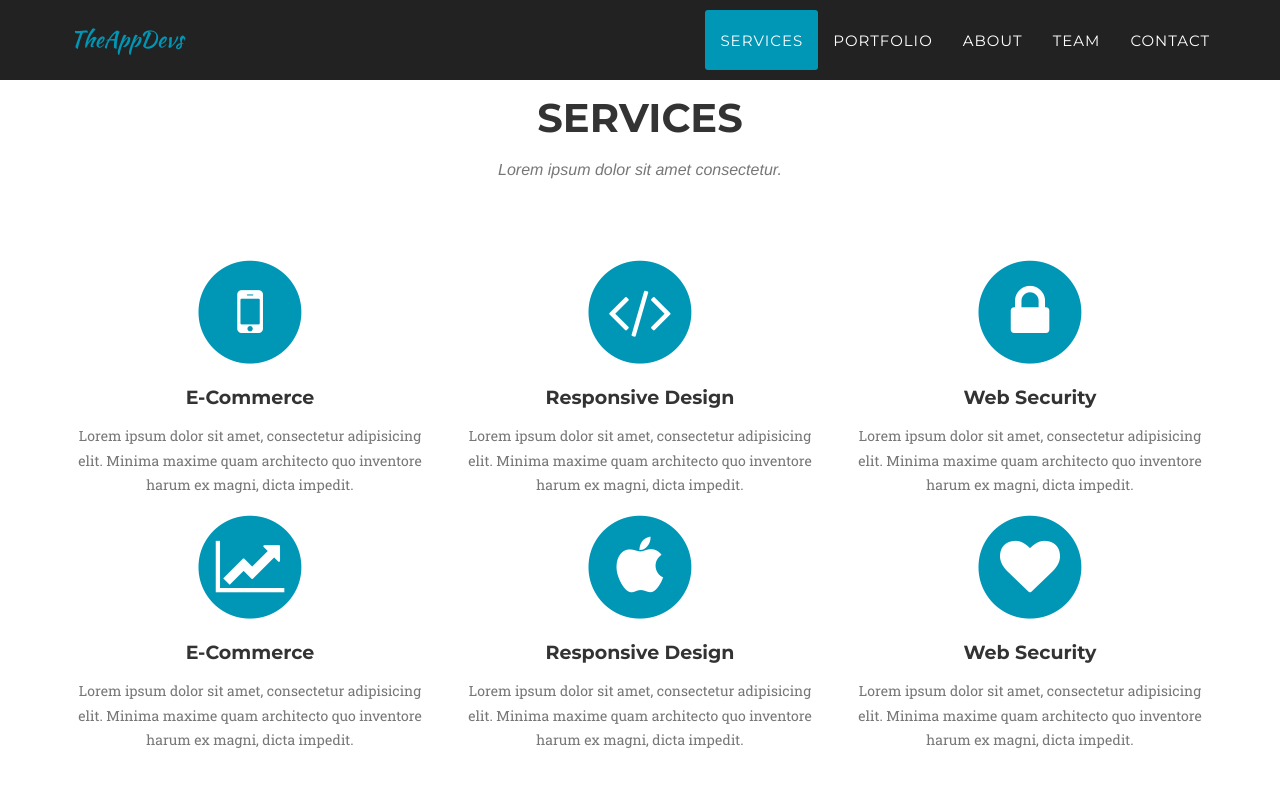
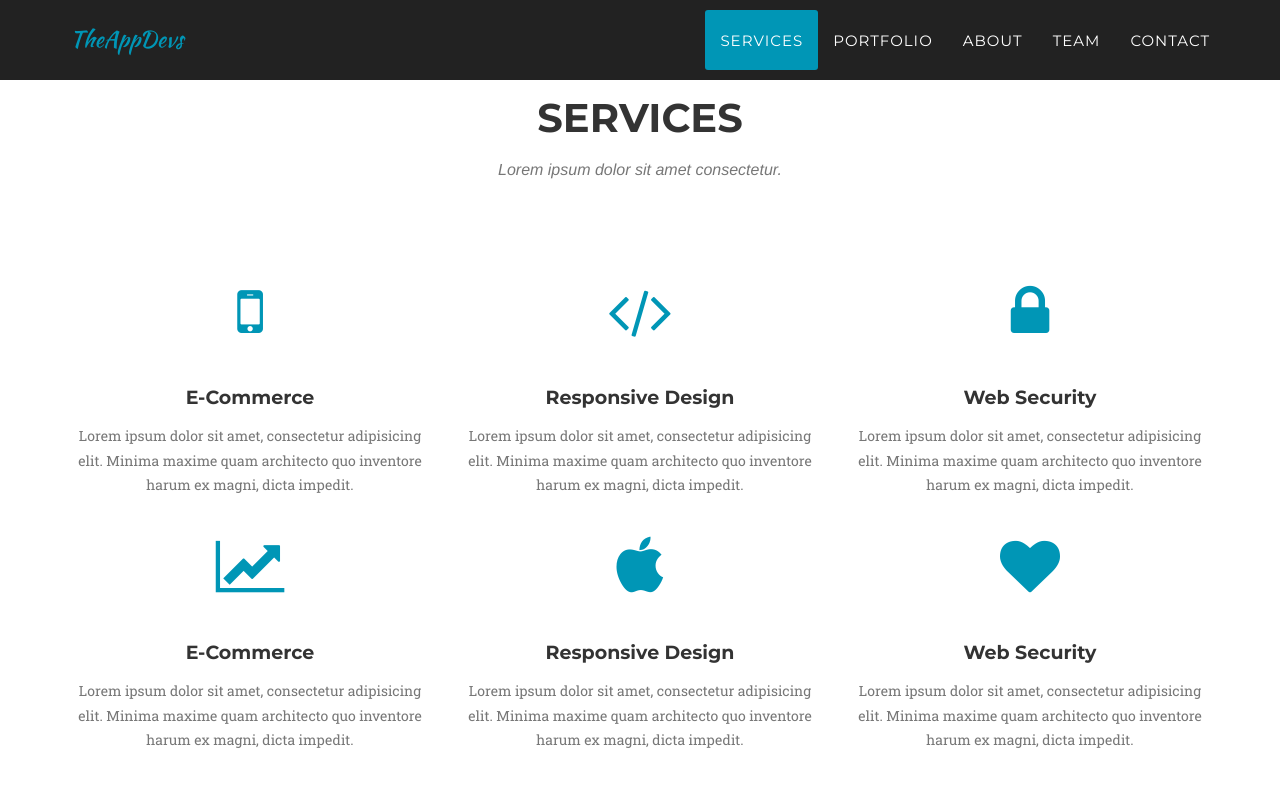
Before and after one commit to TheAppDevs/website, a Jekyll site: the page built from index.html, in a window 1280 px wide and 900 px high, scrolled down 887 px. Shown: the top 787 px of the window. Built offline with Jekyll 4.4.1, drawn with Linux system fonts in a browser that asks for light colours; some web fonts are replaced.

Commit message:
Minor changes

```diff
--- a/_includes/services.html
+++ b/_includes/services.html
@@ -10,24 +10,21 @@
             <div class="row text-center">
                 <div class="col-md-4">
                     <span class="fa-stack fa-4x">
-                        <i class="fa fa-circle fa-stack-2x text-primary"></i>
-                        <i class="fa fa-mobile fa-stack-1x fa-inverse"></i>
+                        <i class="fa fa-mobile fa-stack-1x" style="color:#0096b6"></i>
                     </span>
                     <h4 class="service-heading">E-Commerce</h4>
                     <p class="text-muted">Lorem ipsum dolor sit amet, consectetur adipisicing elit. Minima maxime quam architecto quo inventore harum ex magni, dicta impedit.</p>
                 </div>
                 <div class="col-md-4">
                     <span class="fa-stack fa-4x">
-                        <i class="fa fa-circle fa-stack-2x text-primary"></i>
-                        <i class="fa fa-code fa-stack-1x fa-inverse"></i>
+                        <i class="fa fa-code fa-stack-1x" style="color:#0096b6"></i>
                     </span>
                     <h4 class="service-heading">Responsive Design</h4>
                     <p class="text-muted">Lorem ipsum dolor sit amet, consectetur adipisicing elit. Minima maxime quam architecto quo inventore harum ex magni, dicta impedit.</p>
                 </div>
                 <div class="col-md-4">
                     <span class="fa-stack fa-4x">
-                        <i class="fa fa-circle fa-stack-2x text-primary"></i>
-                        <i class="fa fa-lock fa-stack-1x fa-inverse"></i>
+                        <i class="fa fa-lock fa-stack-1x" style="color:#0096b6"></i>
                     </span>
                     <h4 class="service-heading">Web Security</h4>
                     <p class="text-muted">Lorem ipsum dolor sit amet, consectetur adipisicing elit. Minima maxime quam architecto quo inventore harum ex magni, dicta impedit.</p>
@@ -36,24 +33,21 @@
             <div class="row text-center">
                 <div class="col-md-4">
                     <span class="fa-stack fa-4x">
-                        <i class="fa fa-circle fa-stack-2x text-primary"></i>
-                        <i class="fa fa-line-chart fa-stack-1x fa-inverse"></i>
+                        <i class="fa fa-line-chart fa-stack-1x" style="color:#0096b6"></i>
                     </span>
                     <h4 class="service-heading">E-Commerce</h4>
                     <p class="text-muted">Lorem ipsum dolor sit amet, consectetur adipisicing elit. Minima maxime quam architecto quo inventore harum ex magni, dicta impedit.</p>
                 </div>
                 <div class="col-md-4">
                     <span class="fa-stack fa-4x">
-                        <i class="fa fa-circle fa-stack-2x text-primary"></i>
-                        <i class="fa fa-apple fa-stack-1x fa-inverse"></i>
+                        <i class="fa fa-apple fa-stack-1x" style="color:#0096b6"></i>
                     </span>
                     <h4 class="service-heading">Responsive Design</h4>
                     <p class="text-muted">Lorem ipsum dolor sit amet, consectetur adipisicing elit. Minima maxime quam architecto quo inventore harum ex magni, dicta impedit.</p>
                 </div>
                 <div class="col-md-4">
                     <span class="fa-stack fa-4x">
-                        <i class="fa fa-circle fa-stack-2x text-primary"></i>
-                        <i class="fa fa-heart fa-stack-1x fa-inverse"></i>
+                        <i class="fa fa-heart fa-stack-1x" style="color:#0096b6"></i>
                     </span>
                     <h4 class="service-heading">Web Security</h4>
                     <p class="text-muted">Lorem ipsum dolor sit amet, consectetur adipisicing elit. Minima maxime quam architecto quo inventore harum ex magni, dicta impedit.</p>
```
